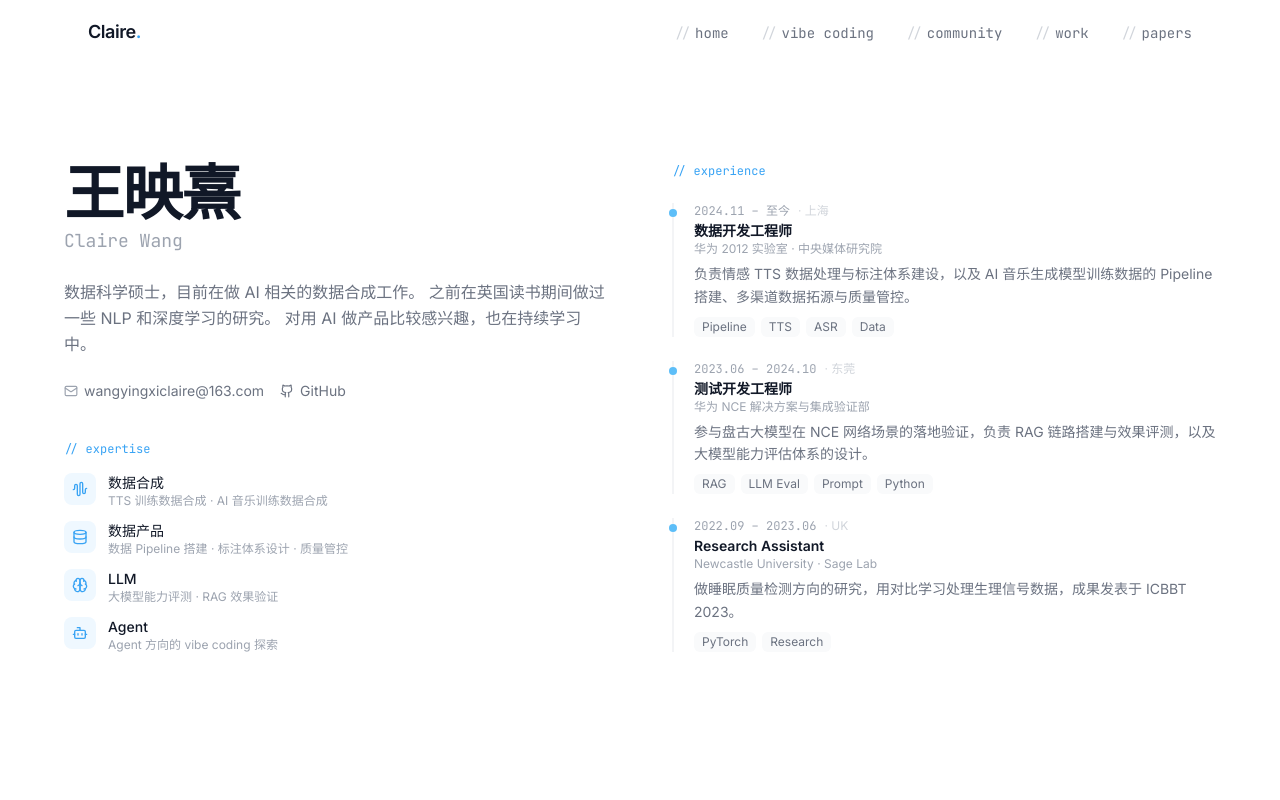
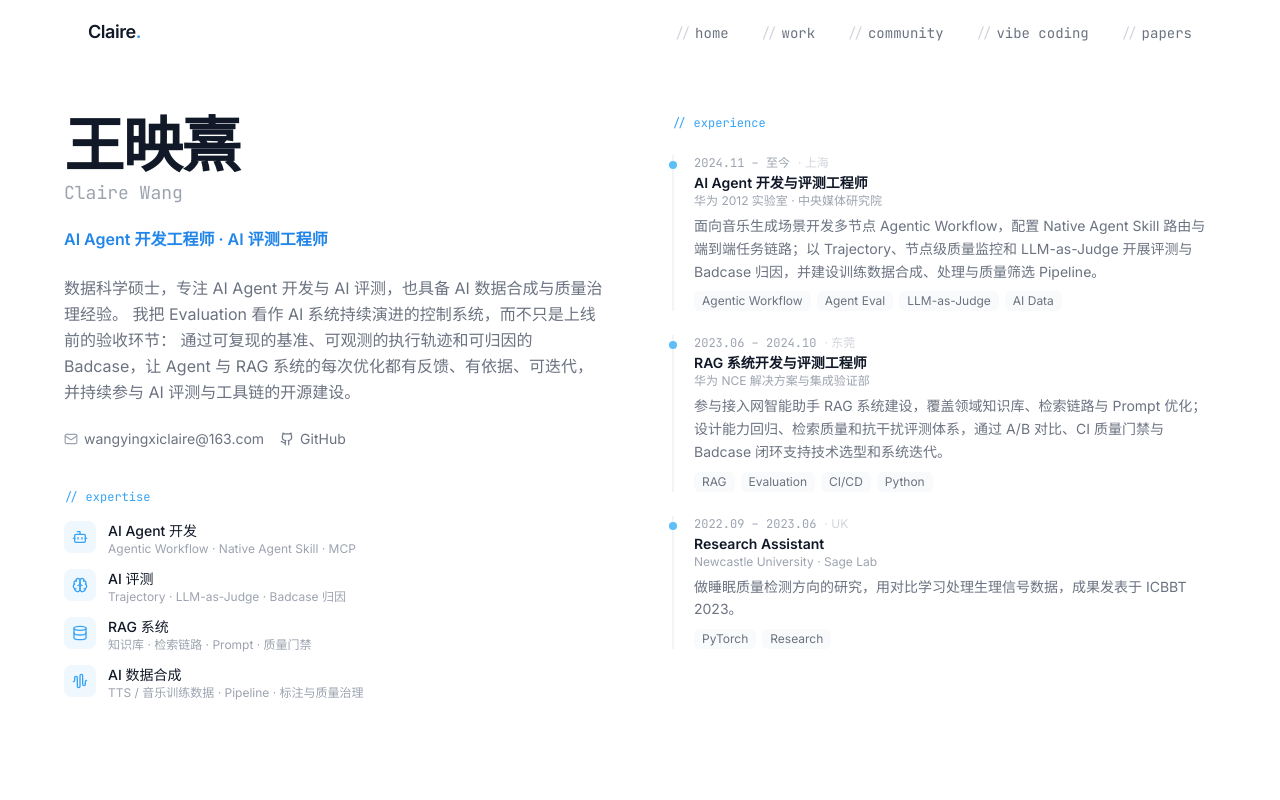
Before and after one commit to ClaireXi99/claire-portfolio, a Next.js app: page /claire-portfolio/ in a window 1280 px wide. Shown: the top 800 px of the page. Built offline with nearby package versions, Linux system fonts and the light colour scheme.

Commit message:
feat: reposition portfolio around agent development and evaluation

```diff
--- a/src/app/layout.tsx
+++ b/src/app/layout.tsx
@@ -13,14 +13,21 @@ const jetbrainsMono = JetBrains_Mono({
 });
 
 export const metadata: Metadata = {
-  title: "王映熹 | AI Product & Data Science",
+  title: "王映熹 | AI Agent 开发与 AI 评测工程师",
   description:
-    "AI Product Manager & Data Scientist. 3 years at Huawei, Newcastle University MSc (Distinction). Building intelligent products with LLMs, RAG, and data-driven decision making.",
+    "AI Agent 开发与 AI 评测工程师，专注 Agentic Workflow、Agent Evaluation、RAG、AI 数据合成与评测驱动的系统迭代。",
   keywords: [
-    "AI Product Manager",
-    "Data Science",
+    "AI Agent",
+    "AI Agent Developer",
+    "AI Evaluation",
+    "Agent Evaluation",
+    "LLM Evaluation",
+    "Trajectory Evaluation",
     "LLM",
     "RAG",
+    "AI 数据合成",
+    "EvalScope",
+    "Python",
     "Huawei",
     "Portfolio",
     "王映熹",
--- a/src/app/page.tsx
+++ b/src/app/page.tsx
@@ -12,9 +12,9 @@ export default function Home() {
       <Navigation />
       <main>
         <HeroSection />
+        <ProjectsSection />
+        <CommunityContributionsSection />
         <VibeCodingSection />
-        <CommunityContributionsSection />
-        <ProjectsSection />
         <PapersSection />
       </main>
       <Footer />
--- a/src/components/ExperienceSection.tsx
+++ b/src/components/ExperienceSection.tsx
@@ -1,21 +1,21 @@
 const experiences = [
   {
-    role: "AI 音乐音效组 / 数据产品负责人",
+    role: "AI Agent 开发与评测工程师",
     company: "华为 2012 实验室 · 中央媒体研究院",
     period: "2024.11 – 至今",
     location: "上海",
     description:
-      "主导 AI 音乐生成模型训练数据全链路。Agent 编排构建可复用数据处理工作流，组织 10 人标注团队，产出百万级高质量训练数据。",
-    tags: ["Agent", "Pipeline", "TTS", "Data Product"],
+      "面向音乐生成场景开发多节点 Agentic Workflow，配置 Native Agent Skill 路由与端到端任务链路；以 Trajectory、节点级质量监控和 LLM-as-Judge 开展评测与 Badcase 归因，并建设训练数据合成、处理与质量筛选 Pipeline。",
+    tags: ["Agentic Workflow", "Agent Eval", "LLM-as-Judge", "AI Data"],
   },
   {
-    role: "品质宽带测试组 / 盘古大模型 RAG",
+    role: "RAG 系统开发与评测工程师",
     company: "华为 NCE 解决方案与集成验证部",
     period: "2023.06 – 2024.10",
     location: "东莞",
     description:
-      "盘古大模型 RAG 验证与 Prompt 工程优化。构建领域语料库，设计评测方案，驱动模型效果持续提升。",
-    tags: ["RAG", "Prompt Engineering", "NLP", "Python"],
+      "参与接入网智能助手 RAG 系统建设，覆盖领域知识库、检索链路与 Prompt 优化；设计能力回归、检索质量和抗干扰评测体系，通过 A/B 对比、CI 质量门禁与 Badcase 闭环支持技术选型和系统迭代。",
+    tags: ["RAG", "Evaluation", "CI/CD", "Python"],
   },
   {
     role: "Research Assistant",
--- a/src/components/ExpertiseSection.tsx
+++ b/src/components/ExpertiseSection.tsx
@@ -1,23 +1,29 @@
-import { Brain, BarChart3, Workflow } from "lucide-react";
+import { AudioWaveform, Bot, Brain, Database } from "lucide-react";
 
 const expertiseItems = [
   {
-    icon: Brain,
-    title: "AI / LLM",
+    icon: Bot,
+    title: "AI Agent 开发",
     description:
-      "接触过 RAG、Prompt Engineering、SFT 微调等方向。参加过 SemEval-2024 竞赛（第二名），有一些大模型应用的实践经验。",
+      "开发多节点 Agentic Workflow，配置 Native Agent Skill 路由与端到端任务链路，并探索 MCP 等 Agent 工具协议。",
   },
   {
-    icon: Workflow,
-    title: "数据产品",
+    icon: Brain,
+    title: "AI 评测",
     description:
-      "做过数据处理 Pipeline、标注体系设计、数据质量评估等工作。习惯从数据角度思考产品问题。",
+      "通过 Trajectory、LLM-as-Judge、质量门禁与 Badcase 归因建立反馈闭环，以评测驱动系统持续迭代。",
   },
   {
-    icon: BarChart3,
-    title: "数据科学",
+    icon: Database,
+    title: "RAG 系统",
     description:
-      "硕士方向是数据科学，做过多模态数据融合、信号处理相关的研究。熟悉 Python 数据分析工具链。",
+      "覆盖领域知识库、检索链路、Prompt 优化与鲁棒性评测，用可复现的基准支持技术选型和版本演进。",
+  },
+  {
+    icon: AudioWaveform,
+    title: "AI 数据合成",
+    description:
+      "具备 TTS 与 AI 音乐训练数据合成经验，建设数据处理、标注、质量筛选与治理 Pipeline。",
   },
 ];
 
@@ -32,7 +38,7 @@ export function ExpertiseSection() {
           </h2>
         </div>
 
-        <div className="grid md:grid-cols-3 gap-6">
+        <div className="grid md:grid-cols-2 lg:grid-cols-4 gap-6">
           {expertiseItems.map((item) => (
             <div
               key={item.title}
--- a/src/components/HeroSection.tsx
+++ b/src/components/HeroSection.tsx
@@ -1,30 +1,30 @@
 import { Mail, Github, AudioWaveform, Database, Brain, Bot } from "lucide-react";
 
 const expertiseItems = [
-  { icon: AudioWaveform, title: "数据合成", desc: "TTS 训练数据合成 · AI 音乐训练数据合成" },
-  { icon: Database, title: "数据产品", desc: "数据 Pipeline 搭建 · 标注体系设计 · 质量管控" },
-  { icon: Brain, title: "LLM", desc: "大模型能力评测 · RAG 效果验证" },
-  { icon: Bot, title: "Agent", desc: "Agent 方向的 vibe coding 探索" },
+  { icon: Bot, title: "AI Agent 开发", desc: "Agentic Workflow · Native Agent Skill · MCP" },
+  { icon: Brain, title: "AI 评测", desc: "Trajectory · LLM-as-Judge · Badcase 归因" },
+  { icon: Database, title: "RAG 系统", desc: "知识库 · 检索链路 · Prompt · 质量门禁" },
+  { icon: AudioWaveform, title: "AI 数据合成", desc: "TTS / 音乐训练数据 · Pipeline · 标注与质量治理" },
 ];
 
 const experiences = [
   {
-    role: "数据开发工程师",
+    role: "AI Agent 开发与评测工程师",
     company: "华为 2012 实验室 · 中央媒体研究院",
     period: "2024.11 – 至今",
     location: "上海",
     description:
-      "负责情感 TTS 数据处理与标注体系建设，以及 AI 音乐生成模型训练数据的 Pipeline 搭建、多渠道数据拓源与质量管控。",
-    tags: ["Pipeline", "TTS", "ASR", "Data"],
+      "面向音乐生成场景开发多节点 Agentic Workflow，配置 Native Agent Skill 路由与端到端任务链路；以 Trajectory、节点级质量监控和 LLM-as-Judge 开展评测与 Badcase 归因，并建设训练数据合成、处理与质量筛选 Pipeline。",
+    tags: ["Agentic Workflow", "Agent Eval", "LLM-as-Judge", "AI Data"],
   },
   {
-    role: "测试开发工程师",
+    role: "RAG 系统开发与评测工程师",
     company: "华为 NCE 解决方案与集成验证部",
     period: "2023.06 – 2024.10",
     location: "东莞",
     description:
-      "参与盘古大模型在 NCE 网络场景的落地验证，负责 RAG 链路搭建与效果评测，以及大模型能力评估体系的设计。",
-    tags: ["RAG", "LLM Eval", "Prompt", "Python"],
+      "参与接入网智能助手 RAG 系统建设，覆盖领域知识库、检索链路与 Prompt 优化；设计能力回归、检索质量和抗干扰评测体系，通过 A/B 对比、CI 质量门禁与 Badcase 闭环支持技术选型和系统迭代。",
+    tags: ["RAG", "Evaluation", "CI/CD", "Python"],
   },
   {
     role: "Research Assistant",
@@ -48,13 +48,17 @@ export function HeroSection() {
               王映熹
             </h1>
             <p className="mt-1 text-lg text-gray-400 font-mono">Claire Wang</p>
+            <p className="mt-5 text-sm md:text-base font-semibold text-primary-600">
+              AI Agent 开发工程师 · AI 评测工程师
+            </p>
           </div>
 
           <div className="opacity-0 animate-fade-in-up animation-delay-200">
             <p className="mt-6 text-gray-500 leading-relaxed">
-              数据科学硕士，目前在做 AI 相关的数据合成工作。
-              之前在英国读书期间做过一些 NLP 和深度学习的研究。
-              对用 AI 做产品比较感兴趣，也在持续学习中。
+              数据科学硕士，专注 AI Agent 开发与 AI 评测，也具备 AI 数据合成与质量治理经验。
+              我把 Evaluation 看作 AI 系统持续演进的控制系统，而不只是上线前的验收环节：
+              通过可复现的基准、可观测的执行轨迹和可归因的 Badcase，让 Agent 与 RAG
+              系统的每次优化都有反馈、有依据、可迭代，并持续参与 AI 评测与工具链的开源建设。
             </p>
           </div>
 
--- a/src/components/Navigation.tsx
+++ b/src/components/Navigation.tsx
@@ -4,9 +4,9 @@ import { useState, useEffect } from "react";
 
 const navItems = [
   { label: "home", href: "#home" },
+  { label: "work", href: "#projects" },
+  { label: "community", href: "#community" },
   { label: "vibe coding", href: "#vibe-coding" },
-  { label: "community", href: "#community" },
-  { label: "work", href: "#projects" },
   { label: "papers", href: "#papers" },
 ];
 
--- a/src/components/ProjectsSection.tsx
+++ b/src/components/ProjectsSection.tsx
@@ -11,19 +11,19 @@ const projects = [
     link: "https://github.com/GavinZhao19/SemEval24-NumAnalysis-CN",
   },
   {
-    title: "盘古大模型 RAG 验证",
+    title: "接入网智能助手 RAG 系统",
     category: "工作项目",
     description:
-      "搭建了 50 万 token 的领域语料库，设计评测方案验证 RAG 效果。",
-    tags: ["RAG", "Prompt", "Python"],
+      "建设领域知识库、检索链路与 Prompt 优化方案，以能力回归、检索质量、抗干扰评测和 CI 质量门禁持续驱动系统迭代。",
+    tags: ["RAG", "Evaluation", "CI/CD"],
     highlight: false,
   },
   {
-    title: "AI 音乐训练数据平台",
+    title: "音乐生成 Agent 与数据 Pipeline",
     category: "工作项目",
     description:
-      "搭建数据处理 Pipeline，用 Agent 方式编排不同的处理模块，产出模型训练用的音频数据。",
-    tags: ["Agent", "Pipeline", "Audio"],
+      "开发多节点 Agentic Workflow 与 Skill 路由，通过轨迹评测和节点级诊断优化任务链路；同时建设 AI 音乐训练数据合成与质量筛选 Pipeline。",
+    tags: ["Agentic Workflow", "Agent Eval", "AI Data"],
     highlight: false,
   },
   {
```
Also changed, not shown: 1 other file (tests, documents, lock files or other folders).
